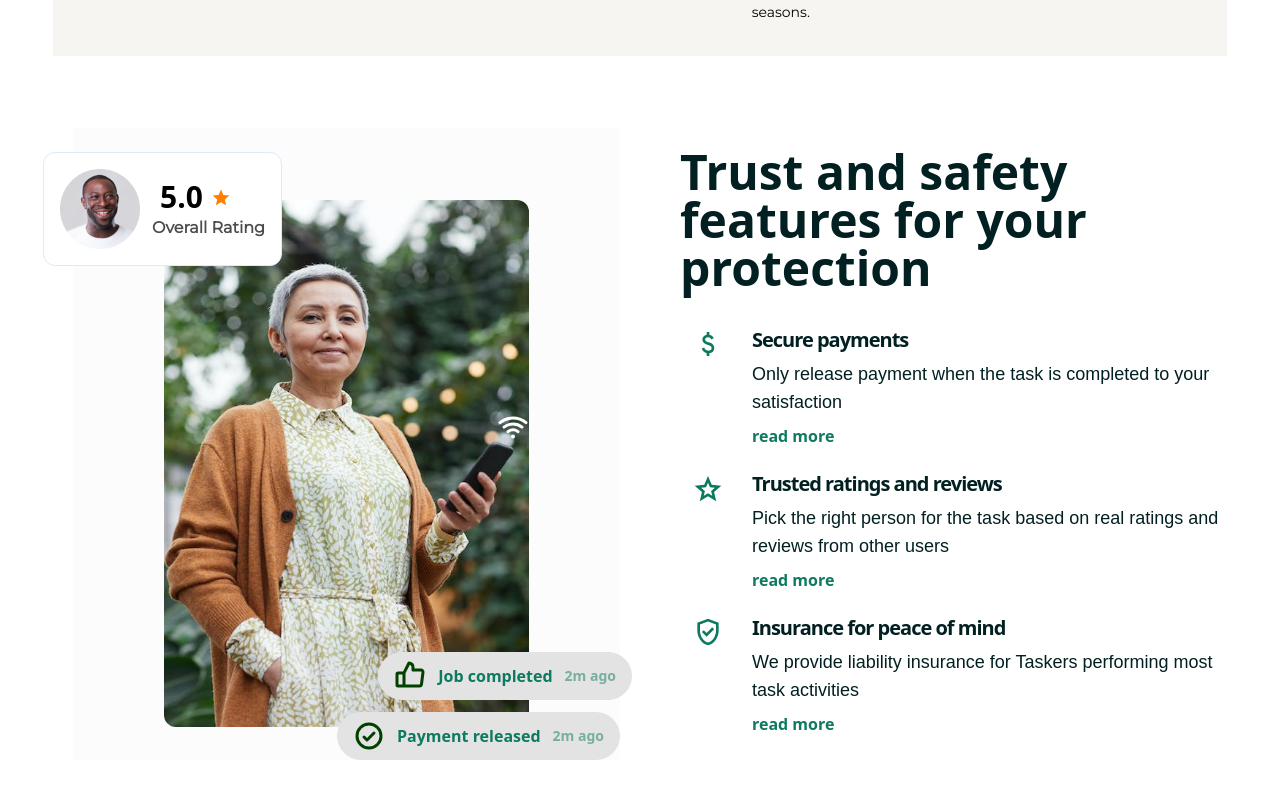
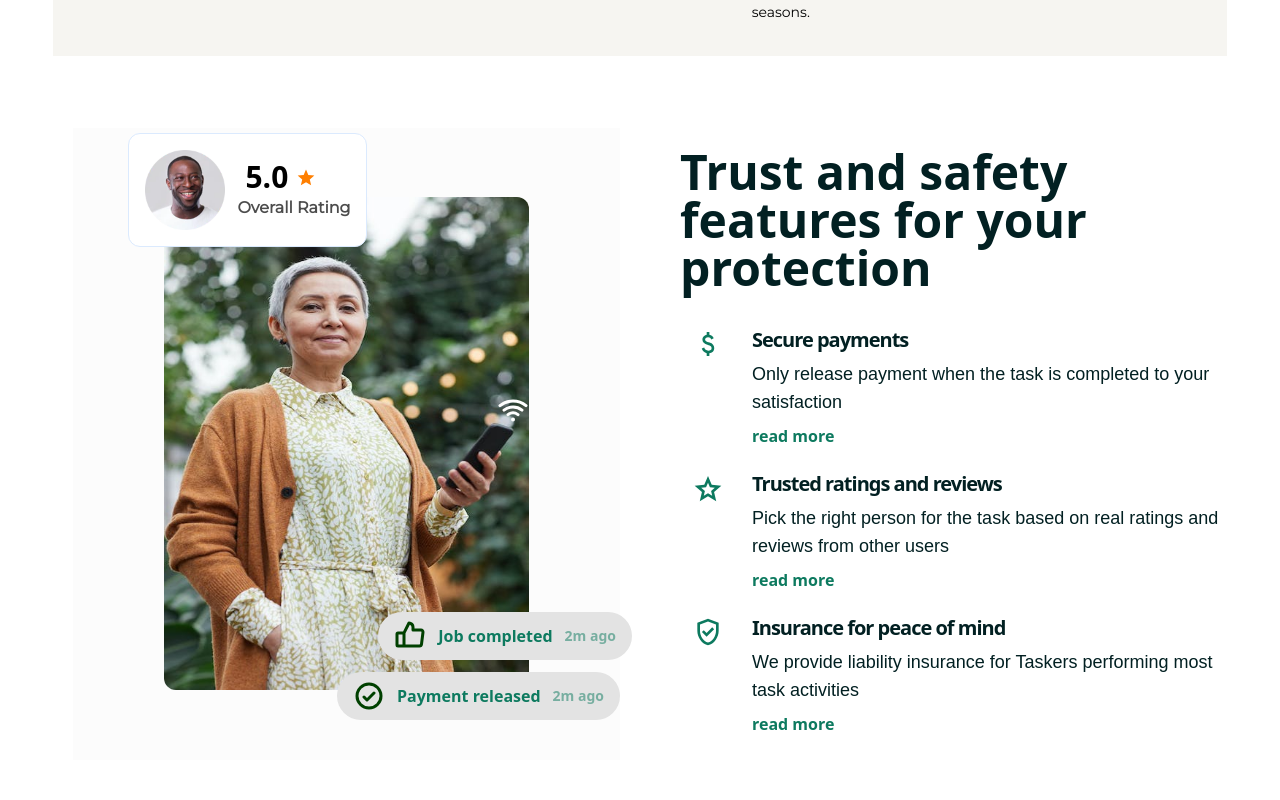
Before and after one commit to Elochukwu3/jb-task-searvice, a Next.js app: page / in a window 1280 px wide. Shown: the part 3120-3920 px from the top of the page. Built offline with nearby package versions, Linux system fonts and the light colour scheme; a web font is replaced by a local one.

Commit message:
chore: clean up

```diff
--- a/components/Home/rating-home/RatingSection.tsx
+++ b/components/Home/rating-home/RatingSection.tsx
@@ -1,10 +1,10 @@
 import Image from "next/image";
 
 const RatingSection = () => (
-  <div className="h-full my-5 w-full relative flex items-center justify-center">
+  <div className="h-full  my-5 w-full relative flex items-center justify-center">
 
-    <div className="mx-auto h-5/6 w-8/12  relative ">
-    <div className=" flex z-10 absolute -top-12 -left-1/3 items-center gap-3 p-4 max-md:p-2 w-fit bg-white border border-blue-100 rounded-xl">
+    <div className="mx-auto h-5/6 max-md:h-[95%] xl:w-8/12 lg:w-10/12 md:10/12 w-11/12  relative ">
+    <div className="mx-5 flex z-10 absolute -top-16 -left-14 items-center gap-3 p-4 max-md:p-2 w-fit bg-white border border-blue-100 rounded-xl">
       <span className="block object-contain w-20 h-20 rounded-full relative ">
         <Image src="/images/rounded-profile.png" alt="rate" fill />
       </span>
@@ -48,7 +48,7 @@ const RatingSection = () => (
         </svg>
       </div>
     </div>
-    <div className="right-0 items-center w-fit gap-3 text-custom-greaner flex font-bold bg-[#e3e3e3] absolute z-10 bottom-5 rounded-full py-2  px-4">
+    <div className="right-0 items-center w-fit gap-3 text-custom-greaner flex font-bold bg-[#e3e3e3] absolute z-10 sm:bottom-4 -bottom-3 md:bottom-5 rounded-full py-2 max-sm:py-1 px-4">
       <svg
         xmlns="http://www.w3.org/2000/svg"
         width="32"
@@ -62,7 +62,7 @@ const RatingSection = () => (
       <span className="">Payment released</span>
       <span className="opacity-50 text-sm">2m ago</span>
     </div>
-    <div className="items-center w-fit gap-3 text-custom-greaner flex font-bold bg-[#e3e3e3] absolute z-10 bottom-20 -right-3 rounded-full py-2  px-4">
+    <div className="items-center w-fit gap-3 text-custom-greaner flex font-bold bg-[#e3e3e3] absolute z-10 sm:bottom-10 bottom-9 md:bottom-20 -right-3 rounded-full py-2 max-sm:py-1 px-4">
       <svg
         xmlns="http://www.w3.org/2000/svg"
         width="32"
--- a/components/Home/rating-home/TrustText.tsx
+++ b/components/Home/rating-home/TrustText.tsx
@@ -4,7 +4,7 @@ import { rating_text } from "./ratiingData";
 const TrustText: () => JSX.Element = () => {
   return (
     <TrustTextWrapper>
-      <h2 className="text-xl md:text-3xl font-bold lg:text-5xl my-5 pb-3 text-ellipsis">
+      <h2 className="max-sm:text-center text-xl max-sm:px-3 md:text-3xl font-bold lg:text-5xl my-5 pb-3 text-ellipsis">
         Trust and safety features for your protection
       </h2>
       {rating_text.map(({ svg, caption, mainText }) => (
--- a/components/Home/rating-home/index.tsx
+++ b/components/Home/rating-home/index.tsx
@@ -5,7 +5,7 @@ import {SectionTrustRating} from "./style";
 const index = ()=>{
     return(
         <SectionTrustRating>
-            <div className="flex w-1/2 max-md:w-11/12 min-w-mx mx-5 bg-[#e3e3e3]/10">
+            <div className="flex flex-col w-1/2 max-md:w-10/12 max-h-full max-md:h-[380px]  mx-5 bg-[#e3e3e3]/10">
                 <RatingSection/>
             </div>
             <TrustText/>
--- a/components/Home/rating-home/style.ts
+++ b/components/Home/rating-home/style.ts
@@ -2,5 +2,5 @@ import tw from "tailwind-styled-components";
 
 const SectionTrustRating = tw.section`gap-10 flex justify-between max-md:flex-col my-8 w-11/12 max-sm:w-full`;
 const TrustTextWrapper = tw.div`block max-md:w-11/12 w-1/2 text-custom-dark max-w-xl`
-const Liwrapper = tw.div`flex justify-center gap-7 my-6 items-start ml-3`;
+const Liwrapper = tw.div`flex justify-center gap-7 max-sm:gap-4 my-6 items-start ml-3`;
 export {Liwrapper, TrustTextWrapper, SectionTrustRating}
```
